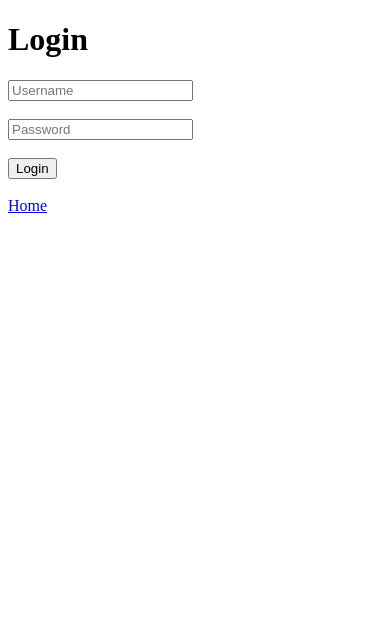
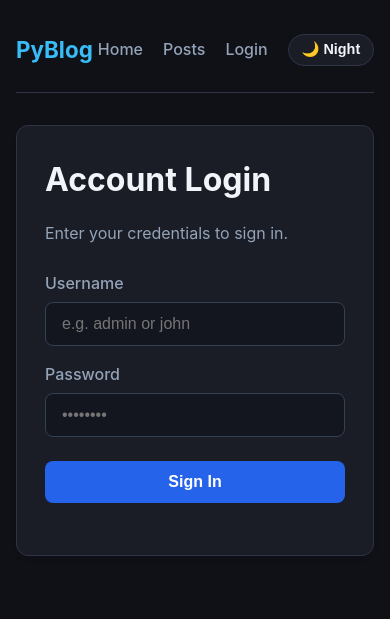
Before and after one commit to aourabindorout/py-web-from-scratch, a Python web app: template templates/login.html in a window 390 px wide. Shown: the top 619 px of the page. Run offline with Jinja, Linux system fonts and the light colour scheme; the template is opened without the code that fills it, so the values that code supplies are empty.

Commit message:
- Implement static file serving in Router with MIME type detection and path traversal protection - Upgrade response serializer and main loop to support raw bytes for binary and text assets - Add modern dark/night mode CSS theme with responsive layout and card styling - Add theme switcher JS with localStorage persistence and toggle control - Update all HTML templates to link static assets and render unified navigation

```diff
--- a/main.py
+++ b/main.py
@@ -37,7 +37,7 @@ def run_server(host="localhost", port=8080):
         response = router.resolve(request)
         raw_response = serialize_response(response)
 
-        client.send(raw_response.encode())
+        client.send(raw_response)
         client.close()
 
 
--- /dev/null
+++ b/static/style.css
@@ -0,0 +1,245 @@
+:root {
+    --bg-color: #0f1117;
+    --card-bg: #1a1d26;
+    --border-color: #2e3346;
+    --text-primary: #f1f5f9;
+    --text-secondary: #94a3b8;
+    --accent-color: #38bdf8;
+    --accent-hover: #0ea5e9;
+    --button-bg: #2563eb;
+    --button-hover: #1d4ed8;
+    --input-bg: #13161f;
+    --input-border: #334155;
+}
+
+[data-theme="light"] {
+    --bg-color: #f8fafc;
+    --card-bg: #ffffff;
+    --border-color: #e2e8f0;
+    --text-primary: #0f172a;
+    --text-secondary: #64748b;
+    --accent-color: #0284c7;
+    --accent-hover: #0369a1;
+    --button-bg: #0284c7;
+    --button-hover: #0369a1;
+    --input-bg: #ffffff;
+    --input-border: #cbd5e1;
+}
+
+* {
+    box-sizing: border-box;
+    margin: 0;
+    padding: 0;
+}
+
+body {
+    font-family: -apple-system, BlinkMacSystemFont, "Segoe UI", Roboto, Helvetica, Arial, sans-serif;
+    background-color: var(--bg-color);
+    color: var(--text-primary);
+    line-height: 1.6;
+    transition: background-color 0.25s ease, color 0.25s ease;
+    padding: 2rem 1rem;
+}
+
+.container {
+    max-width: 720px;
+    margin: 0 auto;
+}
+
+/* Header & Navigation */
+header {
+    display: flex;
+    justify-content: space-between;
+    align-items: center;
+    padding-bottom: 1.5rem;
+    margin-bottom: 2rem;
+    border-bottom: 1px solid var(--border-color);
+}
+
+.site-title {
+    font-size: 1.4rem;
+    font-weight: 700;
+    color: var(--accent-color);
+    text-decoration: none;
+}
+
+nav {
+    display: flex;
+    align-items: center;
+    gap: 1.25rem;
+}
+
+nav a {
+    color: var(--text-secondary);
+    text-decoration: none;
+    font-weight: 500;
+    transition: color 0.2s ease;
+}
+
+nav a:hover {
+    color: var(--accent-color);
+}
+
+/* Theme Toggle Button */
+.theme-toggle-btn {
+    background: var(--card-bg);
+    border: 1px solid var(--border-color);
+    color: var(--text-primary);
+    padding: 0.4rem 0.8rem;
+    border-radius: 20px;
+    cursor: pointer;
+    font-size: 0.9rem;
+    display: flex;
+    align-items: center;
+    gap: 0.35rem;
+    transition: all 0.2s ease;
+}
+
+.theme-toggle-btn:hover {
+    border-color: var(--accent-color);
+}
+
+/* Content & Cards */
+.card {
+    background: var(--card-bg);
+    border: 1px solid var(--border-color);
+    border-radius: 12px;
+    padding: 1.75rem;
+    margin-bottom: 1.5rem;
+    box-shadow: 0 4px 6px -1px rgba(0, 0, 0, 0.1);
+}
+
+h1 {
+    font-size: 2rem;
+    margin-bottom: 1rem;
+    color: var(--text-primary);
+}
+
+h2 {
+    font-size: 1.4rem;
+    margin-bottom: 0.75rem;
+    color: var(--text-primary);
+}
+
+p {
+    color: var(--text-secondary);
+    margin-bottom: 1rem;
+}
+
+a {
+    color: var(--accent-color);
+    text-decoration: none;
+}
+
+a:hover {
+    text-decoration: underline;
+}
+
+/* Post List */
+ul.post-list {
+    list-style: none;
+    display: flex;
+    flex-direction: column;
+    gap: 0.75rem;
+}
+
+ul.post-list li {
+    background: var(--card-bg);
+    border: 1px solid var(--border-color);
+    border-radius: 8px;
+    padding: 1rem 1.25rem;
+    transition: transform 0.15s ease, border-color 0.15s ease;
+}
+
+ul.post-list li:hover {
+    transform: translateY(-2px);
+    border-color: var(--accent-color);
+}
+
+ul.post-list li a {
+    font-size: 1.1rem;
+    font-weight: 600;
+    color: var(--text-primary);
+    text-decoration: none;
+    display: block;
+}
+
+ul.post-list li a:hover {
+    color: var(--accent-color);
+}
+
+/* Forms & Inputs */
+form {
+    margin-bottom: 1.5rem;
+}
+
+.form-group {
+    margin-bottom: 1rem;
+}
+
+label {
+    display: block;
+    margin-bottom: 0.35rem;
+    font-weight: 500;
+    color: var(--text-secondary);
+}
+
+input[type="text"],
+input[type="password"] {
+    width: 100%;
+    padding: 0.75rem 1rem;
+    background: var(--input-bg);
+    border: 1px solid var(--input-border);
+    border-radius: 8px;
+    color: var(--text-primary);
+    font-size: 1rem;
+    outline: none;
+    transition: border-color 0.2s ease, box-shadow 0.2s ease;
+}
+
+input[type="text"]:focus,
+input[type="password"]:focus {
+    border-color: var(--accent-color);
+    box-shadow: 0 0 0 3px rgba(56, 189, 248, 0.2);
+}
+
+/* Buttons */
+button,
+.btn {
+    display: inline-block;
+    background: var(--button-bg);
+    color: #ffffff;
+    border: none;
+    border-radius: 8px;
+    padding: 0.75rem 1.25rem;
+    font-size: 1rem;
+    font-weight: 600;
+    cursor: pointer;
+    transition: background-color 0.2s ease;
+}
+
+button:hover,
+.btn:hover {
+    background: var(--button-hover);
+    text-decoration: none;
+}
+
+/* Search bar inline form */
+.search-form {
+    display: flex;
+    gap: 0.5rem;
+    align-items: center;
+}
+
+.search-form input[type="text"] {
+    flex: 1;
+}
+
+.search-form .btn-clear {
+    color: var(--text-secondary);
+    padding: 0.75rem 1rem;
+}
+
+.search-form .btn-clear:hover {
+    color: var(--text-primary);
+}
--- /dev/null
+++ b/static/theme.js
@@ -0,0 +1,26 @@
+// Theme Switcher (Dark / Night Mode)
+(function () {
+    const savedTheme = localStorage.getItem("theme") || "dark";
+    document.documentElement.setAttribute("data-theme", savedTheme);
+
+    function updateToggleButton(btn, theme) {
+        if (!btn) return;
+        btn.innerHTML = theme === "dark" ? "🌙 Night" : "☀️ Light";
+    }
+
+    document.addEventListener("DOMContentLoaded", function () {
+        const toggleBtn = document.getElementById("theme-toggle");
+        updateToggleButton(toggleBtn, savedTheme);
+
+        if (toggleBtn) {
+            toggleBtn.addEventListener("click", function () {
+                const currentTheme = document.documentElement.getAttribute("data-theme");
+                const nextTheme = currentTheme === "dark" ? "light" : "dark";
+
+                document.documentElement.setAttribute("data-theme", nextTheme);
+                localStorage.setItem("theme", nextTheme);
+                updateToggleButton(toggleBtn, nextTheme);
+            });
+        }
+    });
+})();
--- a/templates/login.html
+++ b/templates/login.html
@@ -1,41 +1,54 @@
 <!DOCTYPE html>
+<html lang="en">
+<head>
+    <meta charset="UTF-8">
+    <meta name="viewport" content="width=device-width, initial-scale=1.0">
+    <title>Login - My Blog</title>
+    <link rel="stylesheet" href="/static/style.css">
+    <script src="/static/theme.js" defer></script>
+</head>
+<body>
+    <div class="container">
+        <header>
+            <a href="/" class="site-title">PyBlog</a>
+            <nav>
+                <a href="/">Home</a>
+                <a href="/posts">Posts</a>
+                <a href="/login">Login</a>
+                <button id="theme-toggle" class="theme-toggle-btn">🌙 Night</button>
+            </nav>
+        </header>
 
-<html>
-
-<head>
-    <title>Login</title>
-</head>
-
-<body>
-
-    <h1>Login</h1>
+        <main class="card" style="max-width: 420px; margin: 2rem auto;">
+            <h1>Account Login</h1>
+            <p style="margin-bottom: 1.5rem;">Enter your credentials to sign in.</p>
 
             <form action="/login" method="POST">
-
+                <div class="form-group">
+                    <label for="username">Username</label>
                     <input
+                        id="username"
                         type="text"
                         name="username"
-            placeholder="Username">
+                        placeholder="e.g. admin or john"
+                        required>
+                </div>
 
-        <br><br>
-
+                <div class="form-group">
+                    <label for="password">Password</label>
                     <input
+                        id="password"
                         type="password"
                         name="password"
-            placeholder="Password">
+                        placeholder="••••••••"
+                        required>
+                </div>
 
-        <br><br>
-
-        <button type="submit">
-            Login
+                <button type="submit" style="width: 100%; margin-top: 0.5rem;">
+                    Sign In
                 </button>
-
             </form>
-
-    <br>
-
-    <a href="/">Home</a>
-
+        </main>
+    </div>
 </body>
-
 </html>
```
Also changed, not shown: templates/home.html (+28 -19 lines), templates/post.html (+27 -18 lines), templates/posts.html (+26 -18 lines), web/router.py (+39 -1 lines), web/serializer.py (+11 -18 lines), readme.md. Lines whose indentation alone changed are shown as unchanged.
